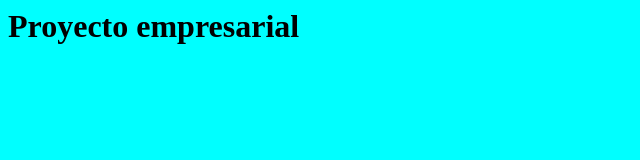
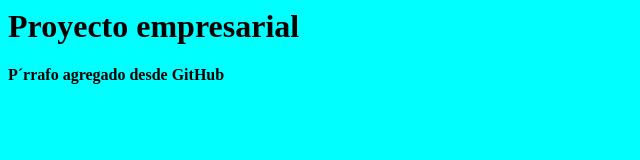
Before and after one commit to Daniel77AC/CursoGit, a plain HTML site: page index.html in a window 1280 px wide. Shown: the whole page, without its empty margins (0-640 px from the left). Drawn offline with Linux system fonts and the light colour scheme.

Commit message:
Update index.html

```diff
--- a/index.html
+++ b/index.html
@@ -9,7 +9,7 @@
 
   <h1>Proyecto empresarial</h1>
 
-
+  <p>P&acute;rrafo agregado desde GitHub</p>
 
 
 
```
